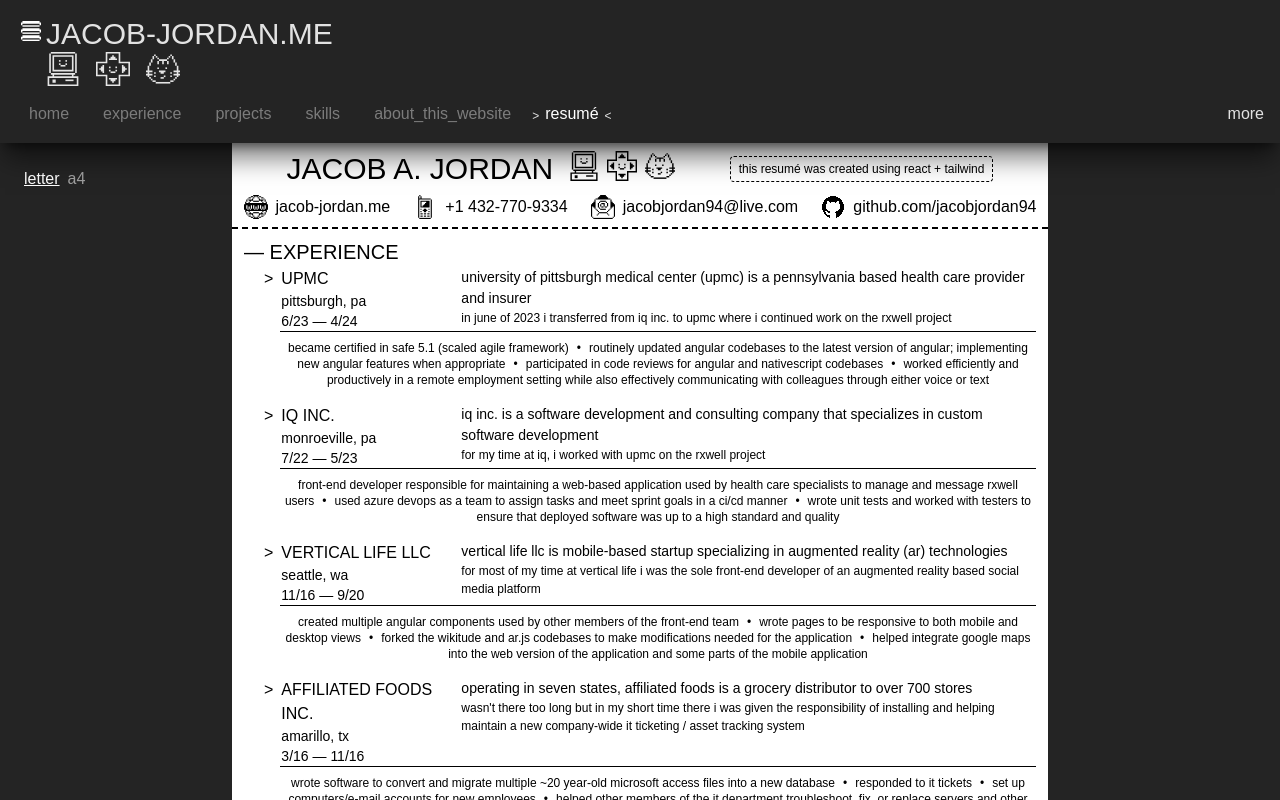
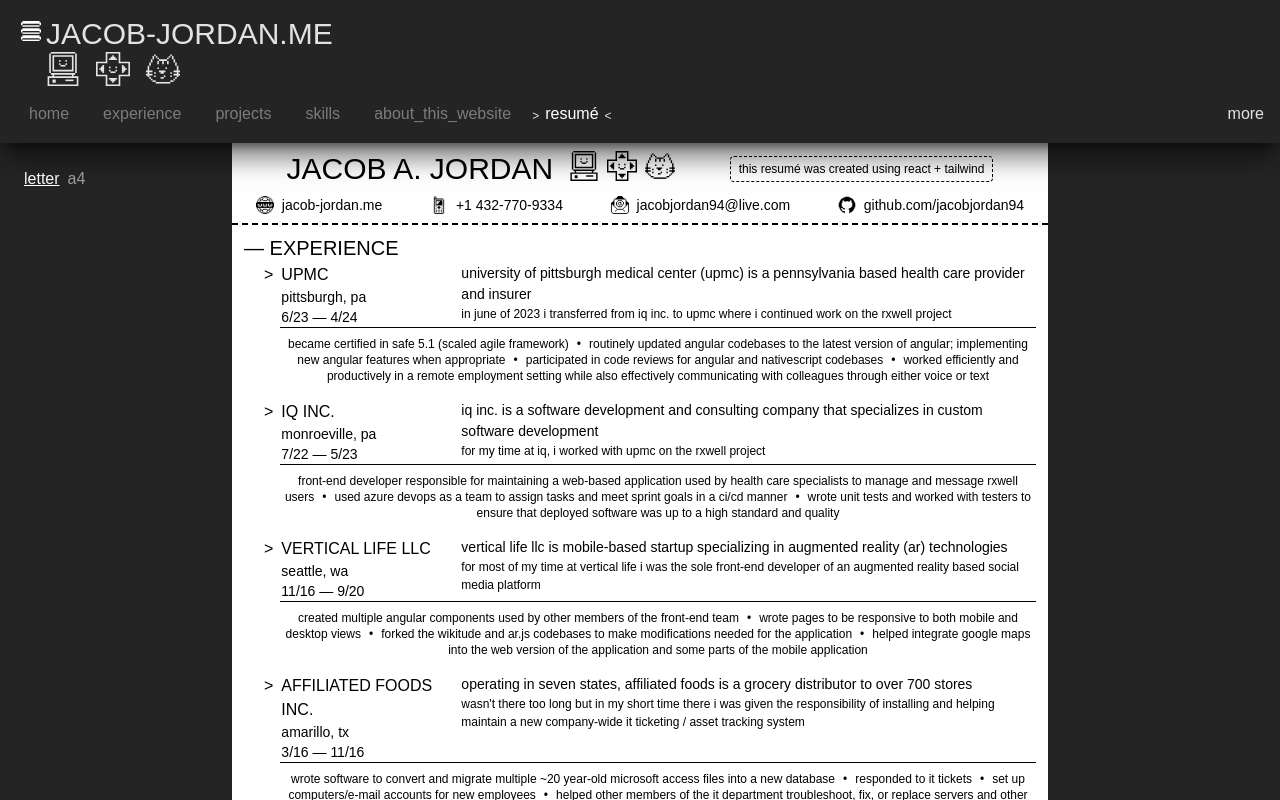
Before and after one commit to jacobjordan94/jacob-jordan-me, a React (Vite) app: page /resume in a window 1280 px wide. Built offline with nearby package versions, Linux system fonts and the light colour scheme; a web font is replaced by a local one.

Commit message:
header updates

```diff
--- a/src/pages/resume/Resume.jsx
+++ b/src/pages/resume/Resume.jsx
@@ -26,13 +26,13 @@ export default function ResumePage({}) {
                                 <HeathcliffIcon />
                             </span>
                         </div>
-                        <ResumeDisclaimer />
+                        <ResumeDisclaimer>this resumé was created using react + tailwind</ResumeDisclaimer>
                     </div>
                     <div className="contact **:text-black text-md flex justify-around border-b-2 border-dashed pb-2">
-                        <ContactLink Icon={() => <WorldWideWebIcon />}  text={'jacob-jordan.me'} />
-                        <ContactLink Icon={() => <PhoneIcon />}         text={contact.phone.text} />
-                        <ContactLink Icon={() => <EnvelopeIcon />}      text={contact.email.text} />
-                        <ContactLink Icon={() => <GithubIcon /> }       text={'github.com/jacobjordan94'} />
+                        <ContactLink Icon={() => <WorldWideWebIcon size={18}/>}  text={'jacob-jordan.me'} />
+                        <ContactLink Icon={() => <PhoneIcon        size={18}/>}  text={contact.phone.text} />
+                        <ContactLink Icon={() => <EnvelopeIcon     size={18}/>}  text={contact.email.text} />
+                        <ContactLink Icon={() => <GithubIcon       size={18}/>}  text={'github.com/jacobjordan94'} />
                     </div>
                 </div>
                 <div className="resume-body px-3 pt-2 flex flex-col flex-grow justify-between">
@@ -67,7 +67,7 @@ function ContactLink({ Icon, text }) {
     return (
         <div className="contact-link flex gap-2 items-center">
             <Icon />
-            <span>{ text }</span>
+            <span className="text-sm">{ text }</span>
         </div>
     );
 }
@@ -166,10 +166,10 @@ function ResumeProjects({ projects }) {
     );
 }
 
-function ResumeDisclaimer() {
+function ResumeDisclaimer({ children }) {
     return (
         <div className="resume-disclaimer text-center text-xs border-1 border-dashed py-1 px-2 rounded-sm">
-            this resumé was created using react + tailwind
+            { children }
         </div>
     );
 }
```
